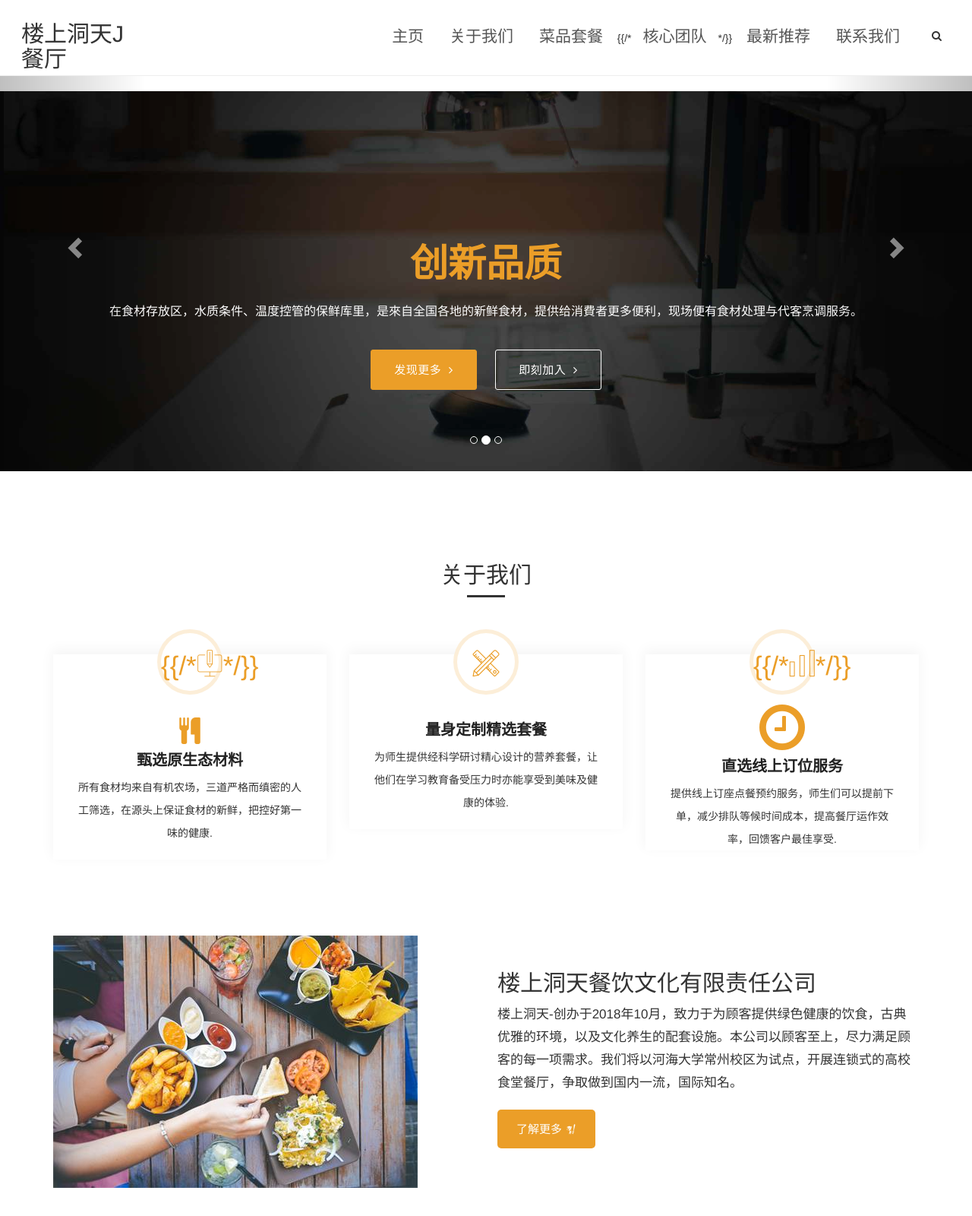
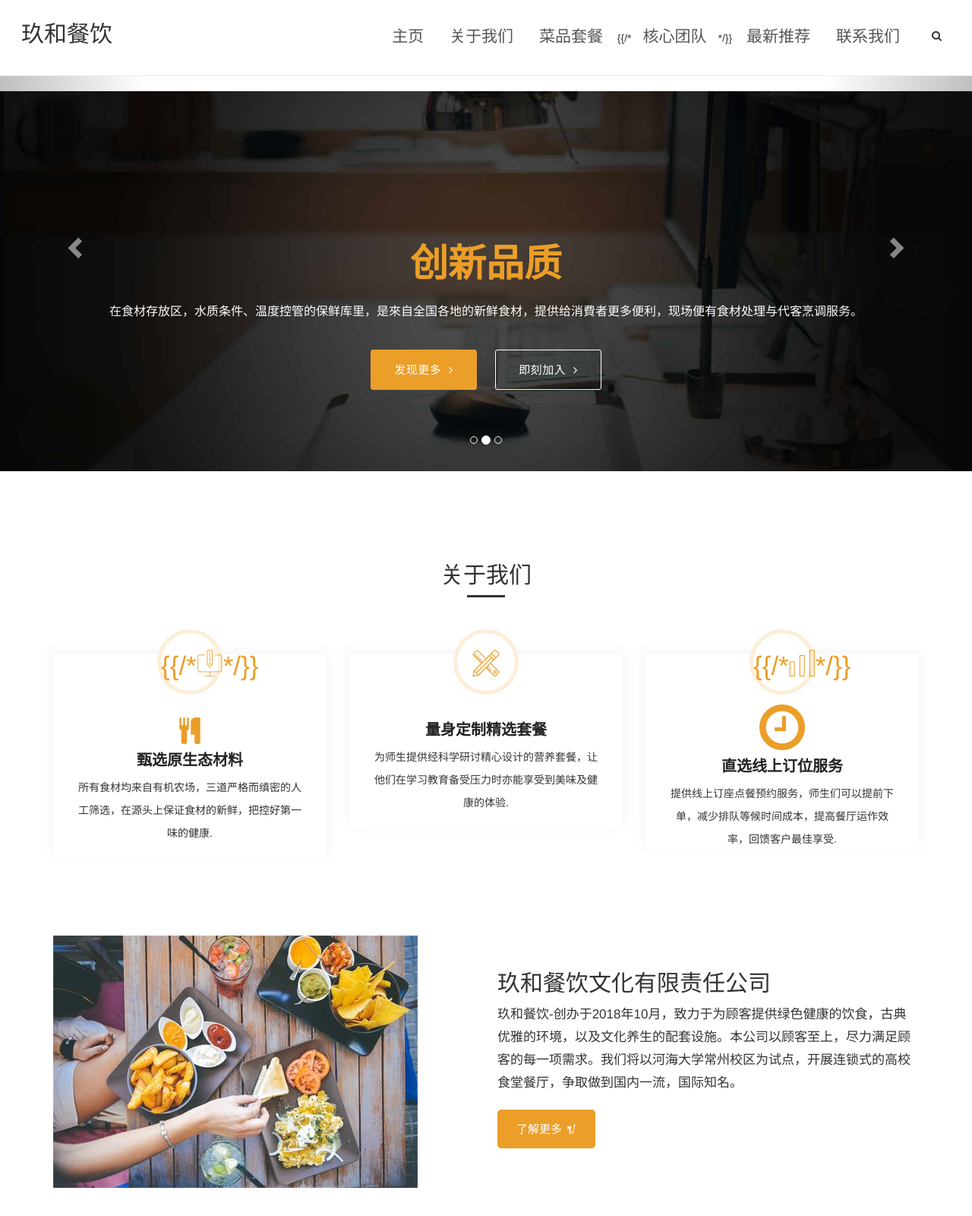
Before and after one commit to imsprojo2Fan/AwesomeService001, a plain HTML site: page views/index.html in a window 1280 px wide. Shown: the top 1600 px of the page at 76% size. Drawn offline with nearby package versions, Linux system fonts and the light colour scheme; some packages are replaced by stand-ins of ours; a script that the page names is missing; files whose address does not match are found by name.

Commit message:
首页样式修改5

```diff
--- a/views/index.html
+++ b/views/index.html
@@ -9,7 +9,7 @@
     <meta name="viewport" content="width=device-width, user-scalable=no, initial-scale=1, minimum-scale=1.0, maximum-scale=1.0" />
 
     <!-- Title -->
-    <title>楼上洞天J餐厅</title>
+    <title>玖和餐饮</title>
 
     <!-- <link href="https://fonts.googleapis.com/css?family=Poppins:300,400,500,600,700" rel="stylesheet"> -->
 
@@ -141,7 +141,7 @@
     <div style="display: none;" class="color-picker-wrap visible-color-wrap">
         <span class="col-trigger"><i class="icofont icofont-calculations"></i></span>
         <div class="col-picker-top">
-            <a href="/"><h1>景轩餐厅</h1></a>
+            <a href="/"><h1>玖和餐饮</h1></a>
         </div>
         <div class="col-picker-bottom">
             <div class="sin-palate">
@@ -175,7 +175,7 @@
                     <div class="row">
                         <div class="col-md-2 col-sm-3">
                             <div class="logo">
-                                <a href="/"><h2 style="">楼上洞天J餐厅</h2></a>
+                                <a href="/"><h2 style="">玖和餐饮</h2></a>
                             </div>
                             <!-- /.End Of Logo -->
                         </div>
@@ -239,7 +239,7 @@
                     <div class="slideItem overlay" style="background-image:url(../static/images/slides/img-01_.jpg);">
                         <div class="slide-content">
                             <h1 style="opacity: 1;" class="slideInLeft animated"><span>质量保证</span></h1>
-                            <p style="opacity: 1;" class="fadeInUp animated">透過批發批发自营、产地直送的模式，達达到品质控管的目的，让价格得以合理透明，进一步回馈消費者。</p>
+                            <p style="opacity: 1;" class="fadeInUp animated">透过批发自营、产地直送的模式，達达到品质控管的目的，让价格得以合理透明，进一步回馈消费者。</p>
                             <a href="" class="b-btn simple-hover1 btn-filled fadeInUp animated" style="opacity: 1;">发现更多<i class="fa fa-angle-right" aria-hidden="true"></i></a>
                             <a href="" class="b-btn upx-btn-hover1 fadeInUp animated" style="opacity: 1;">即刻加入<i class="fa fa-angle-right" aria-hidden="true"></i></a>
                         </div>
@@ -348,8 +348,8 @@
                 </div>
                 <div class="col-md-6">
                     <div class="text-holder pL animated a_f">
-                        <h2>楼上洞天餐饮文化有限责任公司</h2>
-                        <p style="font-size: 17px;">楼上洞天-创办于2018年10月，致力于为顾客提供绿色健康的饮食，古典优雅的环境，以及文化养生的配套设施。本公司以顾客至上，尽力满足顾客的每一项需求。我们将以河海大学常州校区为试点，开展连锁式的高校食堂餐厅，争取做到国内一流，国际知名。
+                        <h2>玖和餐饮文化有限责任公司</h2>
+                        <p style="font-size: 17px;">玖和餐饮-创办于2018年10月，致力于为顾客提供绿色健康的饮食，古典优雅的环境，以及文化养生的配套设施。本公司以顾客至上，尽力满足顾客的每一项需求。我们将以河海大学常州校区为试点，开展连锁式的高校食堂餐厅，争取做到国内一流，国际知名。
                         </p>
                         <a href="#" class="b-btn simple-hover1 read-more-btn btn-md">了解更多 <i class="icofont icofont-long-arrow-right"></i></a>
                     </div>
@@ -771,7 +771,7 @@
     <footer class="footer-section animated a_f sp100">
         <div class="container">
             <div id="support" class="row" style="text-align: center;color: #ffffff">
-                <h3 style="color: #ffffff;">楼上洞天</h3>
+                <h3 style="color: #ffffff;">玖和餐饮</h3>
                 <div>技术支持：<a href="https://www.zooori.cn" target="_blank">ZooORI.才华有限公司</a></div>
                 <div>Copyright © 2018. All Rights Reserved.</div>
                 <!-- /.End Of Single Widget -->
```
